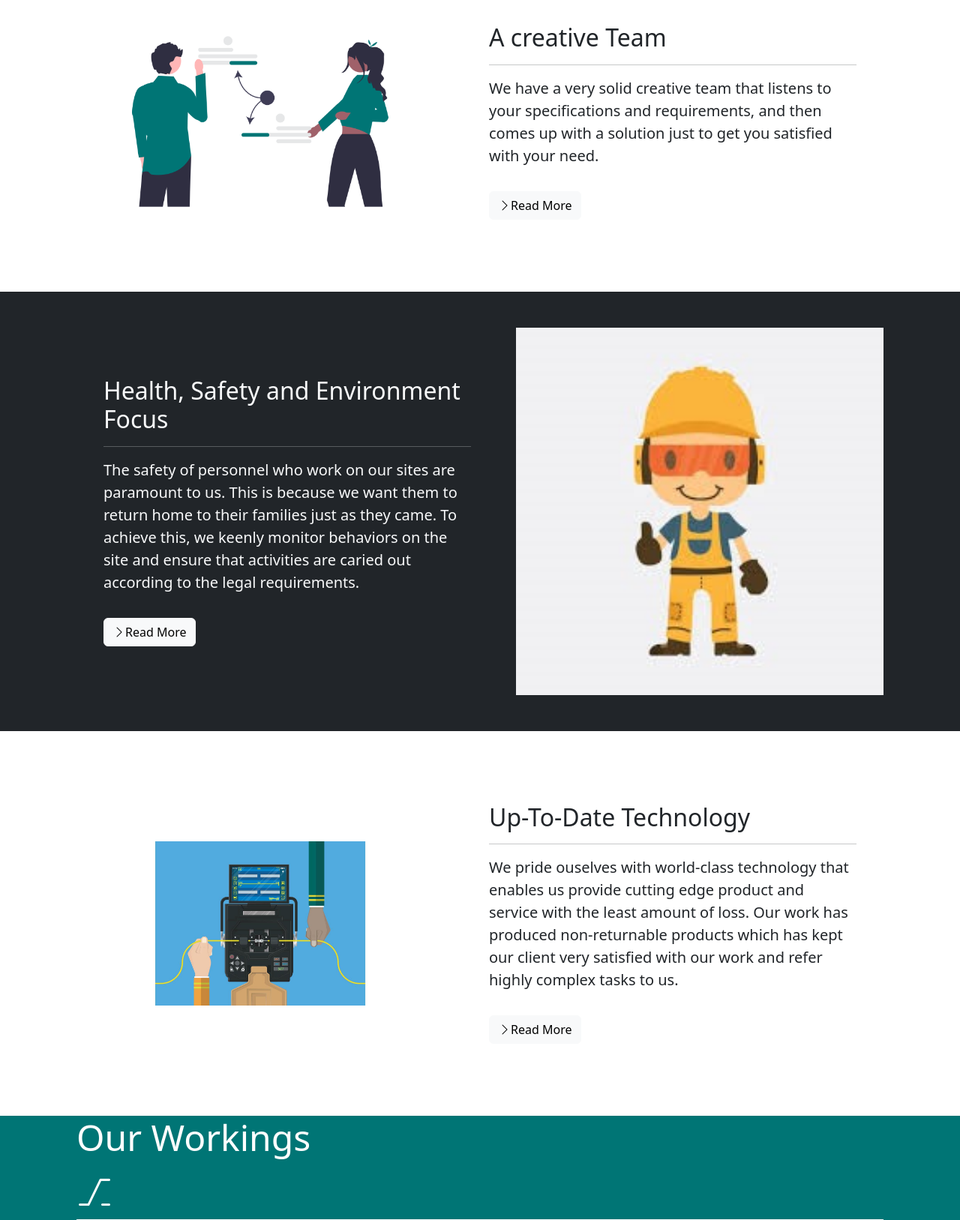
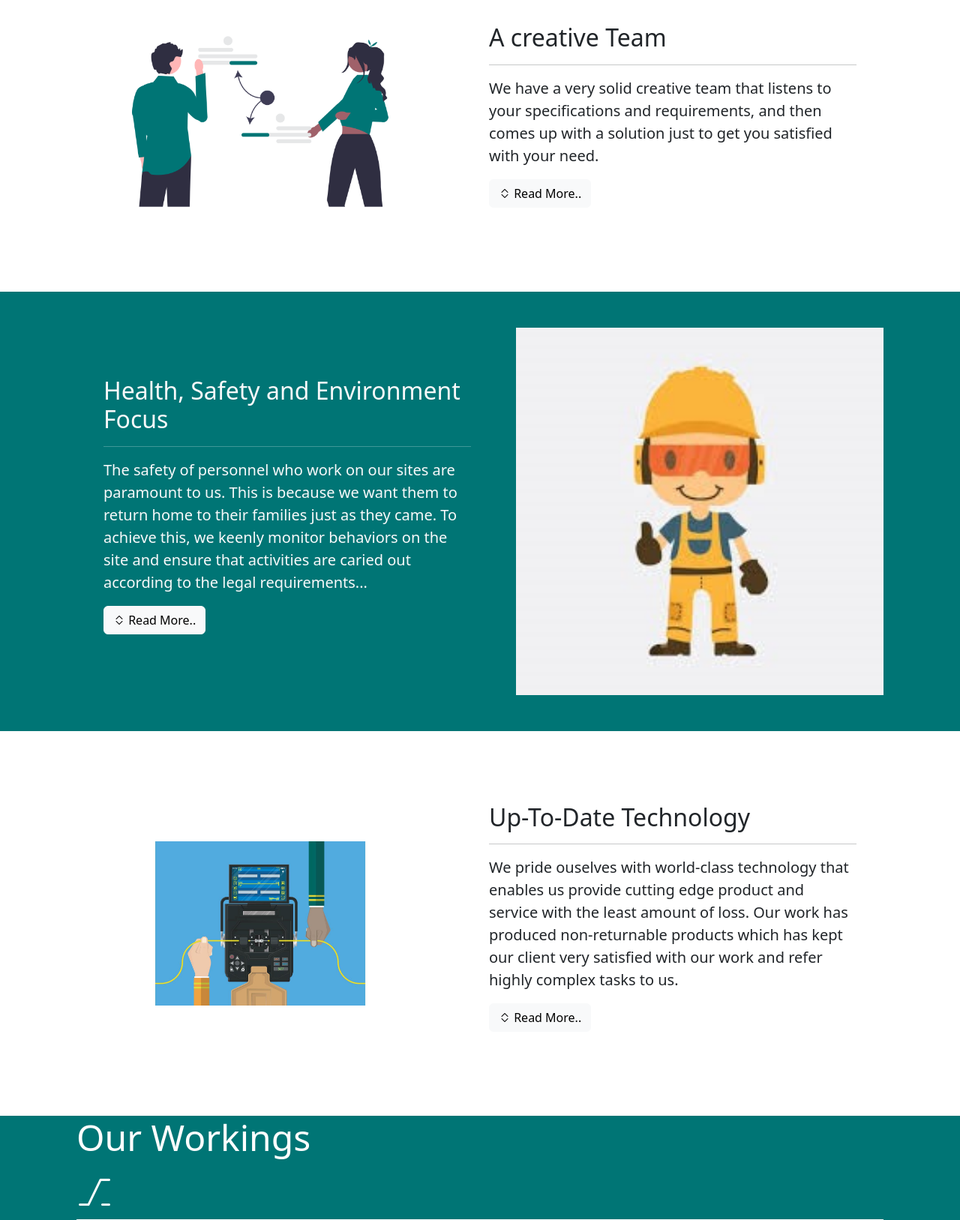
Before and after one commit to agoetee/zenfiber, a PHP site: page /bootweb.html in a window 1280 px wide. Shown: the part 1872-3499 px from the top of the page at 75% size. Run offline with PHP 8.4, Linux system fonts and the light colour scheme.

Commit message:
Canged HSE background and added Read-Mores

```diff
--- a/bootweb.html
+++ b/bootweb.html
@@ -139,20 +139,50 @@
 					<div class="col-md p-5">
 						<h2>A creative Team</h2><hr>
 						<p class="lead">We have a very solid creative team that listens to your specifications and requirements, and then comes up with a solution just to get you satisfied with your need.</p>
-						<a href="#" class="btn btn-light mt-3"><i class="bi bi-chevron-right"></i>Read More</a>
+						<p>
+							<button class="btn btn-light" type="button" data-bs-toggle="collapse" data-bs-target="#collapse-creative" aria-expanded="false" aria-controls="collapse-creative"><i class="bi bi-chevron-expand"></i>
+							Read More..
+							</button>
+						</p>
+						<div class="collapse" id="collapse-creative">
+							<div class="card card-body text-dark">
+								<ul>How do we do it?
+									<li>The supervisors are educated in the field.</li>
+									<li>They have combined experience with similar terrains.</li>
+									<li>Team takes ownership of the task as if it is theirs.</li>
+									<li>Excellent team bond among all personnel</li>
+									<li>Curious minds, therefore team can engage you to full understanding.</li>
+								</ul>
+							</div>
+						</div>
 
 					</div>
 				</div>
 			</div>
 		</section>
 
-		<section class="p-5 bg-dark text-light">
+		<section class="p-5 workCard-text text-light">
 			<div class="container">
 				<div class="row align-items-center justify-content-between">
 					<div class="col-md p-5">
 						<h2>Health, Safety and Environment Focus</h2><hr>
-						<p class="lead">The safety of personnel who work on our sites are paramount to us. This is because we want them to return home to their families just as they came. To achieve this, we keenly monitor behaviors on the site and ensure that activities are caried out according to the legal requirements.</p>
-						<a href="#" class="btn btn-light mt-3"><i class="bi bi-chevron-right"></i>Read More</a>
+						<p class="lead">The safety of personnel who work on our sites are paramount to us. This is because we want them to return home to their families just as they came. To achieve this, we keenly monitor behaviors on the site and ensure that activities are caried out according to the legal requirements...</p>
+						<p>
+							<button class="btn btn-light" type="button" data-bs-toggle="collapse" data-bs-target="#collapse-safety" aria-expanded="false" aria-controls="collapse-safety"><i class="bi bi-chevron-expand"></i>
+							Read More..
+							</button>
+						</p>
+						<div class="collapse" id="collapse-safety">
+							<div class="card card-body text-dark">
+								<ul>We achieve this by
+									<li>Engaging personnel in training sessions.</li>
+									<li>Management visits to the sites</li>
+									<li>Empowering leadership in teams.</li>
+									<li>Providing the necessary PPE's </li>
+									<li>All necessary activities to improve the culture.</li>
+								</ul>
+							</div>
+						</div>
 					</div>
 					<div class="col-md ">
 						<img src=".\img\images\hse.jpg" alt="Health and Safety" class="img-fluid">
@@ -170,7 +200,20 @@
 					<div class="col-md p-5">
 						<h2>Up-To-Date Technology</h2><hr>
 						<p class="lead">We pride ouselves with world-class technology that enables us provide cutting edge product and service with the least amount of loss. Our work has produced non-returnable products which has kept our client very satisfied with our work and refer highly complex tasks to us.</p>
-						<a href="#" class="btn btn-light mt-3"><i class="bi bi-chevron-right"></i>Read More</a>
+						<p>
+							<button class="btn btn-light" type="button" data-bs-toggle="collapse" data-bs-target="#collapse-technology" aria-expanded="false" aria-controls="collapse-technology"><i class="bi bi-chevron-expand"></i>
+							Read More..
+							</button>
+						</p>
+						<div class="collapse" id="collapse-technology">
+							<div class="card card-body text-dark">
+								<ul>For this, we
+									<li>Invest in the latest technologies</li>
+									<li>Procure hi-tec resources for the tasks</li>
+									<li>Improve on the technical know-how of the teams</li>
+								</ul>
+							</div>
+						</div>
 
 					</div>
 				</div>
@@ -391,7 +434,7 @@
 	<footer class="workCard-text text-light">
 		<div class="container footer-container">
 			<p class="lead footer-text stay-middle">&copy; ZEN FIBERCOM LIMITED &mdash; 2023</p>
-			<button href="#Home" id="click" class="footer-button"><i class="bi bi-arrow-up-circle go-right"></i>To Top</button>
+			<button id="click" class="footer-button"><i class="bi bi-arrow-up-circle go-right"></i><a href="#Home">To Top</a></button>
 		</div>
 	</footer>
 
--- a/style.css
+++ b/style.css
@@ -318,7 +318,7 @@ footer {
 }
 .footer-button {
 	position: absolute;
-	top: 0;
+	top: 1.2em;
 	right: 0;
 }
 
@@ -328,6 +328,10 @@ button {
 	border-radius: 5px;
 	overflow: auto;
 	display: flex;
-	f
+}
+
+footer a {
+	text-decoration: none;
+	color: black;
 }
 /*FOOTER SECTION*/
```
